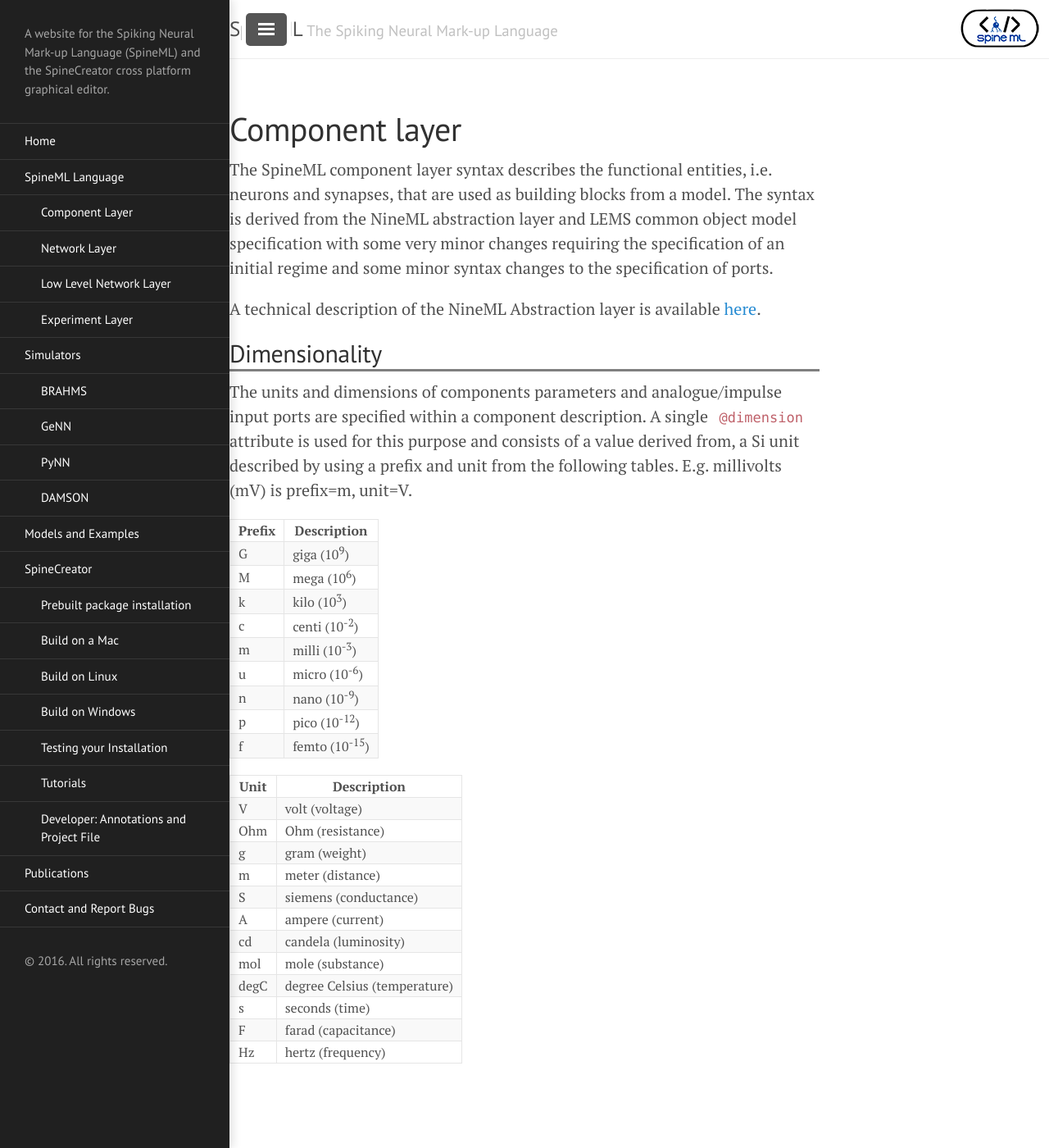
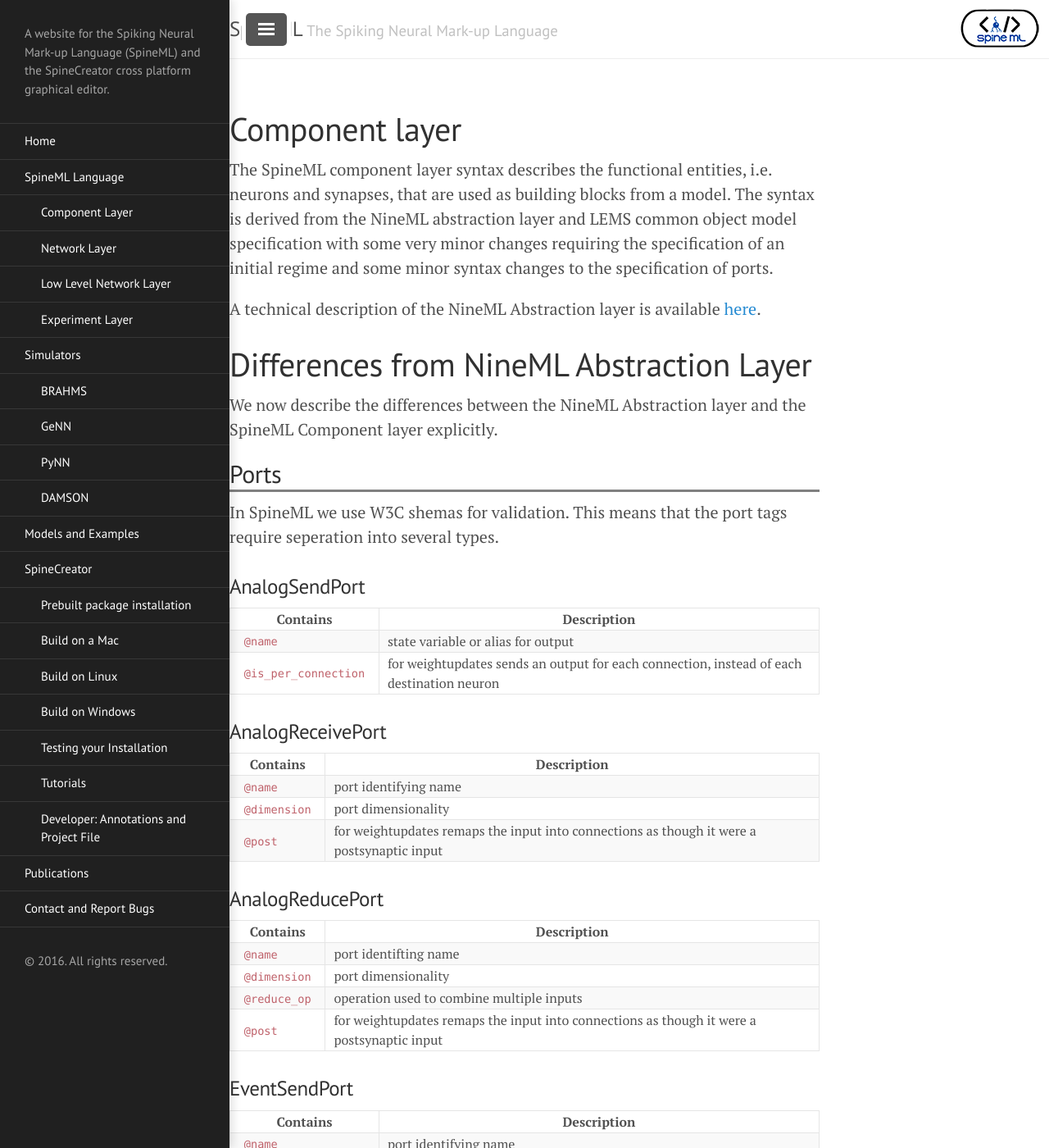
Before and after one commit to SpineML/spineml.github.io, a Jekyll site: the page built from spineml/component/index.md, in a window 1280 px wide and 1400 px high. Shown: the whole window at 82% size. Built offline with Jekyll 4.4.1, drawn with Linux system fonts in a browser that asks for light colours; nearby versions of some CDN libraries; library files that are not in the unit come from our copies; some of the changed text lies outside the part shown.

Commit message:
Update index.md

````diff
--- a/spineml/component/index.md
+++ b/spineml/component/index.md
@@ -9,9 +9,71 @@
 
 A technical description of the NineML Abstraction layer is available [here](http://software.incf.org/software/nineml/wiki/nineml-specification/nineml-specifications#SECTION01030).
 
+# Differences from NineML Abstraction Layer
+
+We now describe the differences between the NineML Abstraction layer and the SpineML Component layer explicitly.
+
+## Ports
+
+In SpineML we use W3C shemas for validation. This means that the port tags require seperation into several types.
+
+### AnalogSendPort
+
+|  Contains  |  Description  |
+| ----- |
+|  `@name`  |  state variable or alias for output  |
+|  `@is_per_connection`  |  for weightupdates sends an output for each connection, instead of each destination neuron  |
+
+### AnalogReceivePort
+
+|  Contains  |  Description  |
+| ----- |
+|  `@name`  |  port identifying name  |
+|  `@dimension`  |  port dimensionality  |
+|  `@post`  |  for weightupdates remaps the input into connections as though it were a postsynaptic input  |
+
+### AnalogReducePort
+
+|  Contains  |  Description  |
+| ----- |
+|  `@name`  |  port identifting name  |
+|  `@dimension`  |  port dimensionality  |
+|  `@reduce_op`  |  operation used to combine multiple inputs  |
+|  `@post`  |  for weightupdates remaps the input into connections as though it were a postsynaptic input  |
+
+### EventSendPort
+
+|  Contains  |  Description  |
+| ----- |
+|  `@name`  |  port identifying name  |
+|  `@is_per_connection`  |  for weightupdates sends an output for each connection, instead of each destination neuron  |
+
+### EventReceivePort
+
+|  Contains  |  Description  |
+| ----- |
+|  `@name`  |  port identifying name  |
+|  `@dimension`  |  port dimensionality  |
+|  `@post`  |  for weightupdates remaps the input into connections as though it were a postsynaptic input  |
+
+### ImpulseSendPort
+
+|  Contains  |  Description  |
+| ----- |
+|  `@name`  |  statevariable, parameter or alias for output  |
+|  `@is_per_connection`  |  for weightupdates sends an output for each connection, instead of each destination neuron  |
+
+### ImpulseReceivePort
+
+|  Contains  |  Description  |
+| ----- |
+|  `@name`  |  port identifying name  |
+|  `@dimension`  |  port dimensionality  |
+|  `@post`  |  for weightupdates remaps the input into connections as though it were a postsynaptic input  |
+
 ## Dimensionality
 
-The units and dimensions of components parameters and analogue/impulse input ports are specified within a component description. A single ```@dimension``` attribute is used for this purpose and consists of a value derived from, a Si unit described by using a prefix and unit from the following tables. E.g. millivolts (mV) is prefix=m, unit=V.
+The units and dimensions of components parameters and analog/impulse input ports are specified within a component description. A single ```@dimension``` attribute is used for this purpose and consists of a value derived from, a Si unit described by using a prefix and unit from the following tables. E.g. millivolts (mV) is prefix=m, unit=V.
 
 | Prefix | Description |
 | --- | --- |
````
